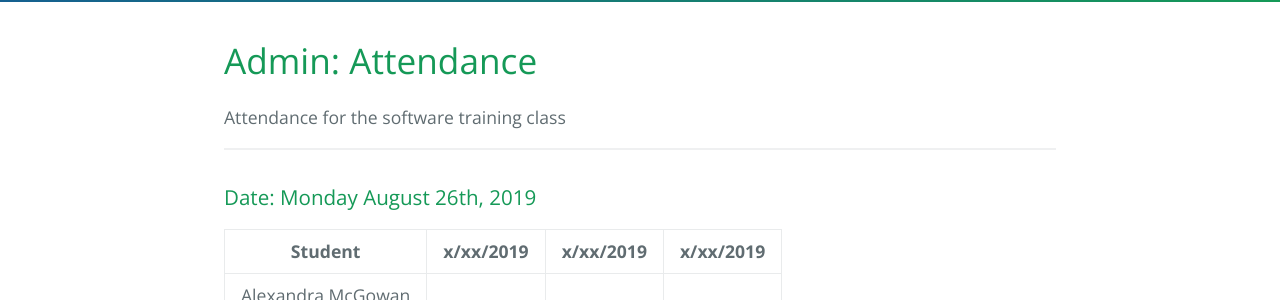
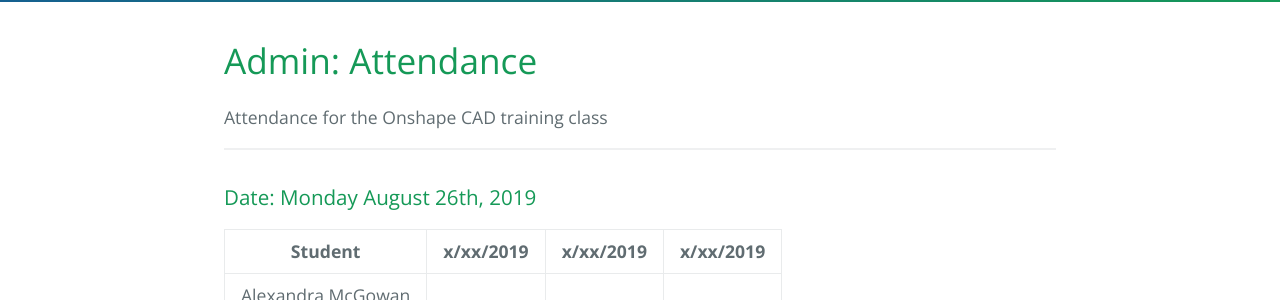
Before and after one commit to java-rnrr/CAD, a Jekyll site: the page built from _posts/2019-08-26-admin-attendance.md, in a window 1280 px wide. Shown: the part 348-648 px from the top of the page. Built offline with Jekyll 4.4.1, drawn with Linux system fonts in a browser that asks for light colours; the repository's description, which GitHub fills in, is left out.

Commit message:
add onshape img

```diff
--- a/_posts/2019-08-26-admin-attendance.md
+++ b/_posts/2019-08-26-admin-attendance.md
@@ -1,7 +1,7 @@
 ---
 layout: post
 title: "Admin: Attendance"
-description: Attendance for the software training class
+description: Attendance for the Onshape CAD training class
 ---
 
 ### Date: Monday August 26th, 2019
```
Also changed, not shown: images/onshape_doc.png (added).
